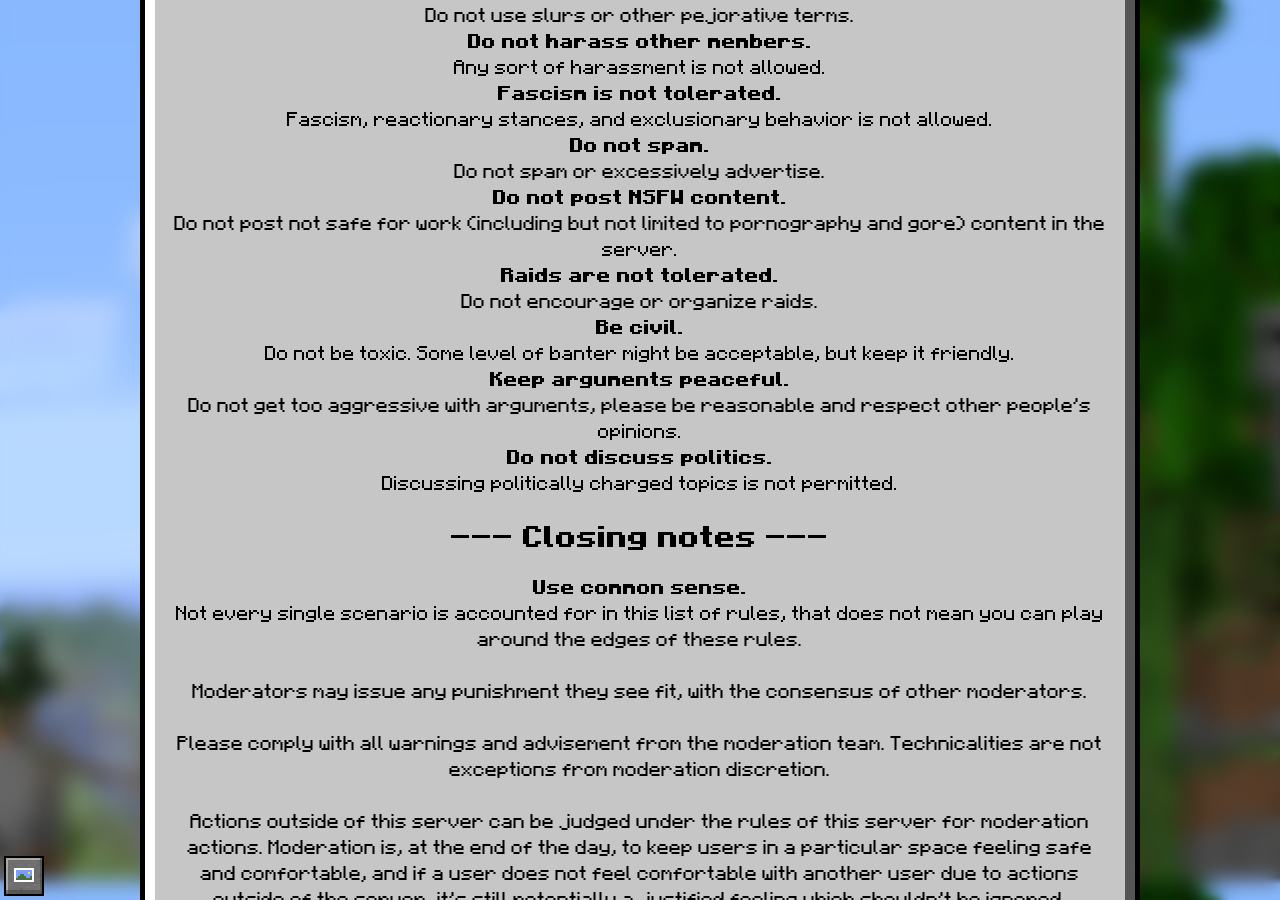
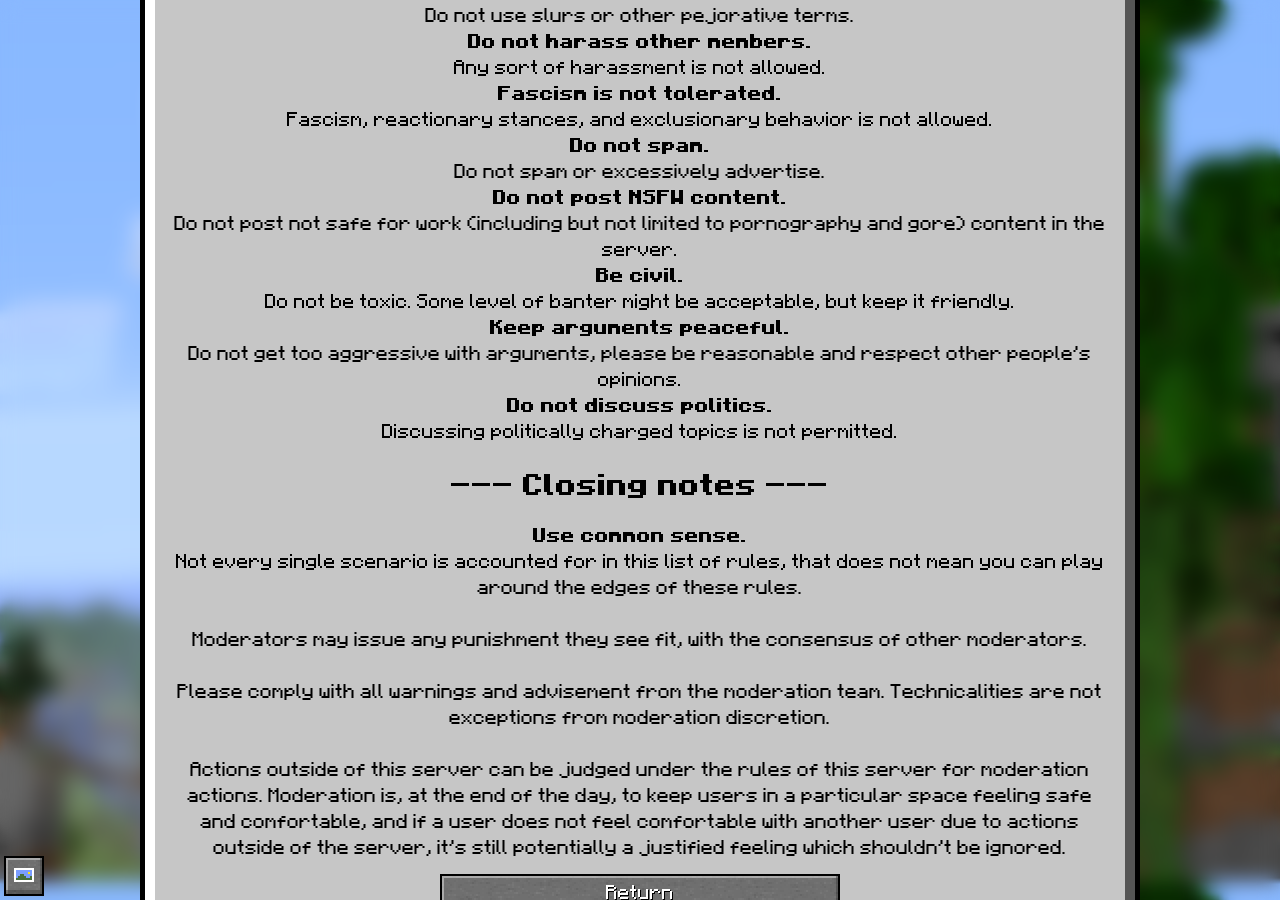
Before and after one commit to Legacy-Edition-Minigames/Website, a Jekyll site: the page built from rules.html, in a window 1280 px wide and 900 px high, scrolled down 919 px. Built offline with Jekyll 4.4.1, drawn with Linux system fonts in a browser that asks for light colours; some web fonts are replaced.

Commit message:
Update rules.html
could cause confusion with twitch users

```diff
--- a/rules.html
+++ b/rules.html
@@ -29,8 +29,6 @@ title: "Rules"
 			Do not spam or excessively advertise.<br>
 			<b>Do not post NSFW content.</b><br>
 			Do not post not safe for work (including but not limited to pornography and gore) content in the server.<br>
-			<b>Raids are not tolerated.</b><br>
-			Do not encourage or organize raids.<br>
 			<b>Be civil.</b><br>
 			Do not be toxic. Some level of banter might be acceptable, but keep it friendly.<br>
 			<b>Keep arguments peaceful.</b><br>
```
